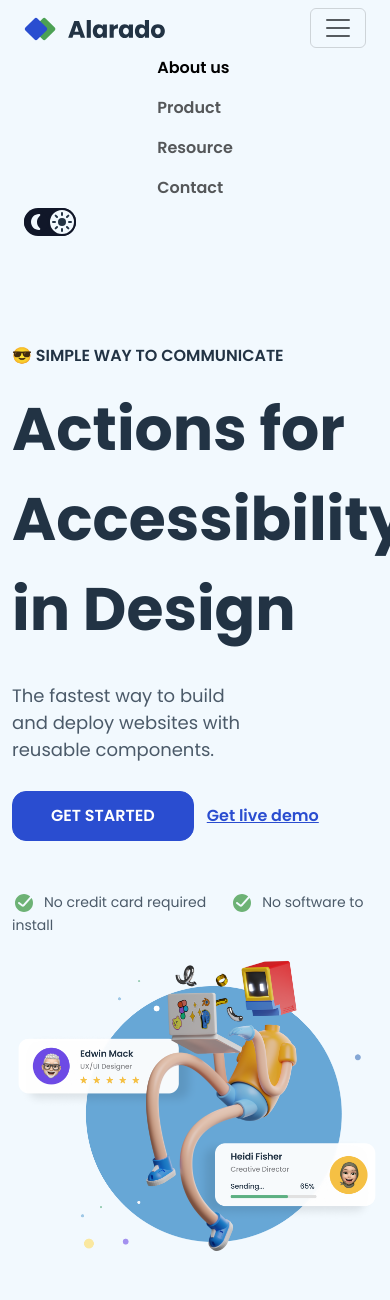
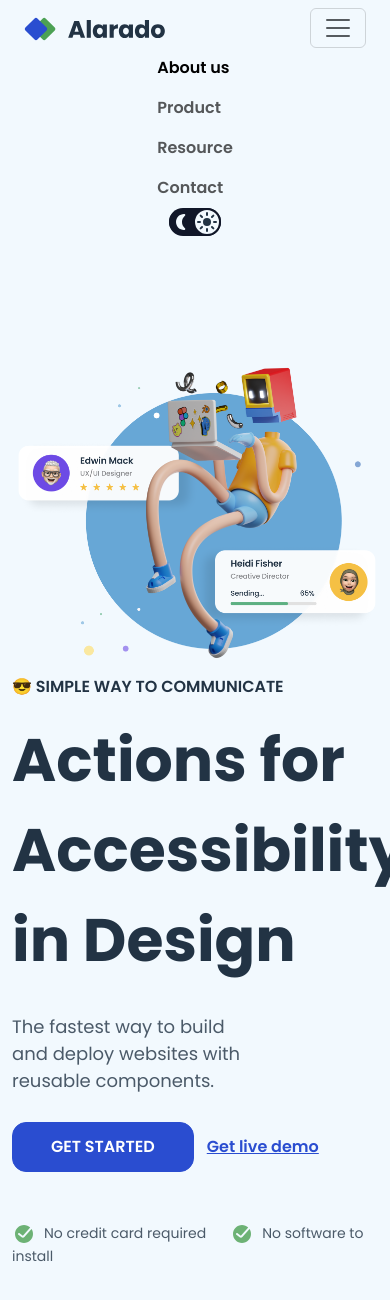
Before and after one commit to mcastig/simple-home-page, an Angular app: page / in a window 390 px wide. Shown: the top 1300 px of the page. Before the commit the page ends 1268 px from the top, so only its background shows below. Built offline with nearby package versions, Linux system fonts and the light colour scheme.

Commit message:
Adjust columns responsive and center the mode toggle button

```diff
--- a/src/app/components/header/header.component.html
+++ b/src/app/components/header/header.component.html
@@ -26,7 +26,7 @@
             </li>
           </ul>
         </div>
-        <div>
+        <div class="righ-side-toggle">
           <app-mode-toggle (changeThemeColorEvent)="changeColorTheme($event)"/>
         </div>
       </div>
--- a/src/app/components/header/header.component.scss
+++ b/src/app/components/header/header.component.scss
@@ -2,3 +2,11 @@
   font-size: 16px;
   font-weight: 600;
 }
+
+@media screen and (max-width: 992px) {
+  .righ-side-toggle {
+    display: flex;
+    justify-content: center;
+    width: 100%;
+  }
+}
--- a/src/app/components/mode-toggle/mode-toggle.component.scss
+++ b/src/app/components/mode-toggle/mode-toggle.component.scss
@@ -1,4 +1,6 @@
 .mode-toggle {
+  width: 52px;
+
   .theme-icons-light {
     background-color: #111729;
     border-radius: 20px;
--- a/src/app/pages/home/home.component.html
+++ b/src/app/pages/home/home.component.html
@@ -1,5 +1,5 @@
 <div class="home-page-container container">
-  <div class="row">
+  <div class="row columns-reverse">
     <section class="left-side col-lg-6">
       <p class="small-subtitle text-uppercase">😎 Simple way to communicate</p>
       <h1 class="main-title lh-base">Actions for Accessibility in Design</h1>
@@ -15,7 +15,6 @@
         <span>No software to install</span>
       </div>
     </section>
-
     <section class="right-side col-lg-6">
       <img class="img-fluid" src="/assets/images/hero-image-simple-homepage.png" alt="Programmer">
     </section>
--- a/src/app/pages/home/home.component.scss
+++ b/src/app/pages/home/home.component.scss
@@ -23,7 +23,7 @@
     color: #223344;
     font-size: 14px;
     opacity: .8;
-    padding-top: 50px;
+    padding: 50px 0;
   }
 
   .get-buttons {
@@ -46,3 +46,9 @@
     }
   }
 }
+
+@media (max-width: 992px) {
+  .columns-reverse {
+    flex-wrap: wrap-reverse;
+  }
+}
```
Also changed, not shown: 1 other file (tests, documents, lock files or other folders).
